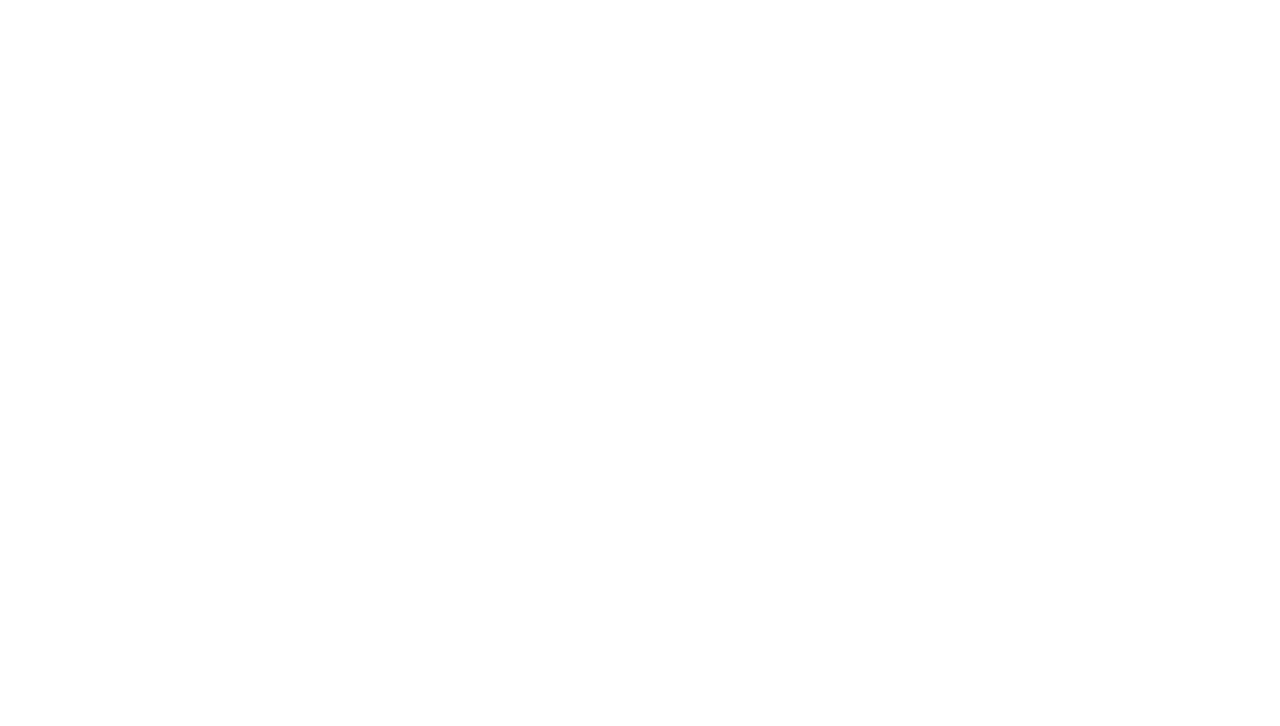
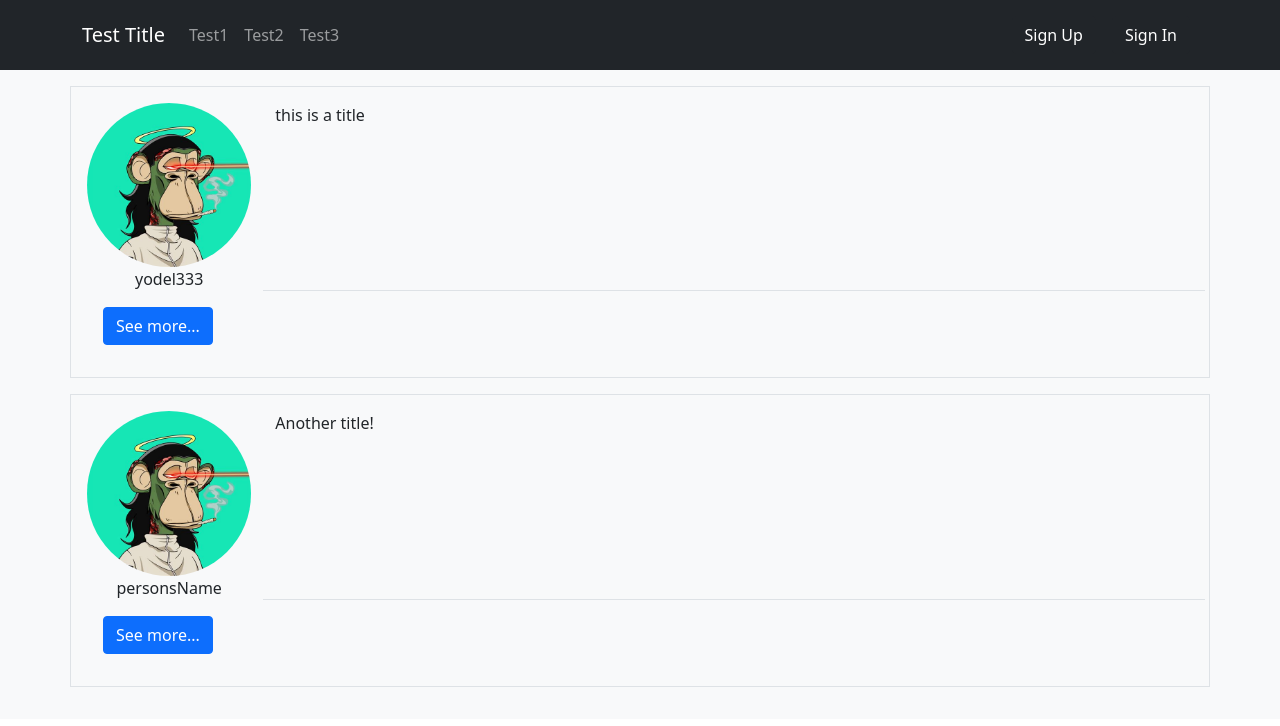
Before and after one commit to sha256yan/react-template, a React (Create React App) app: page / in a window 1280 px wide. Before the commit this address had no page. Shown: the top 726 px of the page. Built offline with nearby package versions, Linux system fonts and the light colour scheme.

Commit message:
cleaned up Post component, Post sample data now loaded in ComponentFiller

```diff
--- a/src/App.js
+++ b/src/App.js
@@ -1,6 +1,6 @@
 import React from "react";
 import { BrowserRouter as Router, Routes, Route } from "react-router-dom";
-import { Navbar, Page } from "./ComponentFiller";
+import { Navbar, PostsPage } from "./ComponentFiller";
 
 
 
@@ -10,7 +10,7 @@ function App() {
     return (
         <Router>
             <Navbar/>
-            <Page/>
+            <PostsPage/>
             <Routes>
             </Routes>
         </Router>
--- a/src/ComponentFiller.js
+++ b/src/ComponentFiller.js
@@ -2,18 +2,22 @@ import React from "react";
 import { CustomNavbar } from "./components/Navbar"
 import { CustomForm } from "./components/Form";
 import { CustomModal } from "./components/Modal";
-import { Page } from "./components/Page"
+import { Page, Post } from "./components/Page"
 import { Row } from "react-bootstrap";
+import pic from "./monke.jpeg"
 
+
+
+
+/* ---------------------------------------------------------------------     NAV     ----------------------------------------------------------------- */
+
+
+
+//SAMPLE DATA:
 
 
 const navItems = ["Test1", "Test2", "Test3"]
 const navTitle = "Test Title";
-
-
-
-
-
 
 const signUpProp = {
     buttonLabel: "Sign Up",
@@ -32,14 +36,71 @@ const signInProp = {
     negativeResponse: "Cancel"
 }
 
+
+
+//COMPONENT DECLERATIONS:
+
 const SignUpModal = () => <CustomModal props={signUpProp}/>;
 const SignInModal = () => <CustomModal props={signInProp}/>;
-
 const navButtons = [<SignUpModal/>, <SignInModal/>]
-
 const Navbar = () => <CustomNavbar navItems={navItems} navTitle={navTitle} navButtons={navButtons}/>;
 
 
 
+/* ---------------------------------------------------------------------    POSTS PAGE    ----------------------------------------------------------------- */
 
-export {Navbar, SignUpModal, SignInModal, Page};
+
+//SAMPLE DATA:
+
+
+
+
+const post1Params = {
+    userName: "yodel333",
+    title: "this is a title",
+    profilePicSrc: pic,
+    collapsedParams: {
+        postId: "p0",
+        text: "test text",
+        showingButtonLabel: "See less...",
+        notShowingButtonLabel: "See more..."
+    }
+}
+
+
+const post2Params = {
+    userName: "personsName",
+    title: "Another title!",
+    profilePicSrc: pic,
+    collapsedParams: {
+        postId: "p1",
+        text: "bruh how does this work lmao bruh how does this work lmao bruh how doe \
+        does this work lmao bruh how does this work lmao bru bruh how does this work lmao bruh \
+        how does this work lmao bruh how does this work lmao bruh how does this work lmao bruh \
+        how does this work lmao bruh how does this work lmao bru bruh how does this work lmao bruh\
+         how does this work lmao bruh how does this work lmao bruh how does this work lmao bruh how\
+          does this work lmao bruh how does this work lmao bru \
+        ",
+        showingButtonLabel: "See less...",
+        notShowingButtonLabel: "See more..."
+    }
+}
+
+
+
+
+//COMPONENT DECLERATIONS:
+
+const Post1 = () => <Post params={post1Params}/>;
+const Post2 = () => <Post params={post2Params}/>;
+
+const pageChildren = [<Post1/>, <Post2/>];
+const PostsPage = () => <Page children={pageChildren}/>;
+
+
+
+/* ---------------------------------------------------------------------    POSTS PAGE    ----------------------------------------------------------------- */
+
+
+
+export {Navbar, SignUpModal, SignInModal, PostsPage};
--- a/src/components/Page.js
+++ b/src/components/Page.js
@@ -2,7 +2,7 @@ import React, { useContext } from "react";
 import { Container, Row, Image} from "react-bootstrap";
 import "bootstrap/dist/js/bootstrap.bundle";
 
-import pic from "../monke.jpeg"
+
 
 
 
@@ -35,6 +35,7 @@ function CollapseButton(props) {
 
 
 function Post(props) {
+    const { userName, title, text, collapsedParams, profilePicSrc } = props.params;
     //profile pic - text - like/comment
     const [showing, setShowing] = React.useState(false);
     const handleCollapseButtonClick = () => {
@@ -44,20 +45,20 @@ function Post(props) {
     /*
         Props: userName, title, text
     */
-   const statefulCollapseParams = Object.assign({showing, handleCollapseButtonClick}, props.collapseParams);
+   const statefulCollapseParams = Object.assign({showing, handleCollapseButtonClick}, collapsedParams);
 
     return (
         <Container className="p-3 mb-3 border justify-content-start">
             <Row>
                 <Container fluid className="col-2 justify-content-center border-right">
-                    <Image src={pic} roundedCircle className="mw-100"/>
+                    <Image src={profilePicSrc} roundedCircle className="mw-100"/>
                     <div className="text-center">
-                        {props.userName}
+                        {userName}
                     </div>
                 </Container>
                 <div className="col-10 border-bottom">
                     <div className="text-wrap">
-                        {props.title}
+                        {title}
                     </div>
                 </div>
             </Row>
@@ -69,45 +70,18 @@ function Post(props) {
 }
 
 
-const text1 = "test text"
-const text2 = "bruh how does this work lmao bruh how does this work lmao bruh how doe \
-does this work lmao bruh how does this work lmao bru bruh how does this work lmao bruh \
-how does this work lmao bruh how does this work lmao bruh how does this work lmao bruh \
-how does this work lmao bruh how does this work lmao bru bruh how does this work lmao bruh\
- how does this work lmao bruh how does this work lmao bruh how does this work lmao bruh how\
-  does this work lmao bruh how does this work lmao bru \
-"
 
-const title = "HEHEHEHEH"
-
-const post1CollapseParams = {
-    postId: "p0",
-    text: text1,
-    showingButtonLabel: "See less...",
-    notShowingButtonLabel: "See more..."
-}
-
-const post2CollapseParams = {
-    postId: "p1",
-    text: text2,
-    showingButtonLabel: "See less...",
-    notShowingButtonLabel: "See more..."
-}
 
 
 //postId needs to be alphabetic string
 
 function Page(props) {
-    const test = useContext(DataContext);
-
-
 
     return (
         <Container fluid className="container-fluid bg-light justify-content-center p-3">
-            <Post text={text1} title={title} userName="yodel" collapseParams={post1CollapseParams}/>
-            <Post text={text2} title={title} userName="Hewhoremains" collapseParams={post2CollapseParams}/>
+            {props.children}
         </Container>
     )
 }
 
-export { Page };
+export { Page, Post };
```
